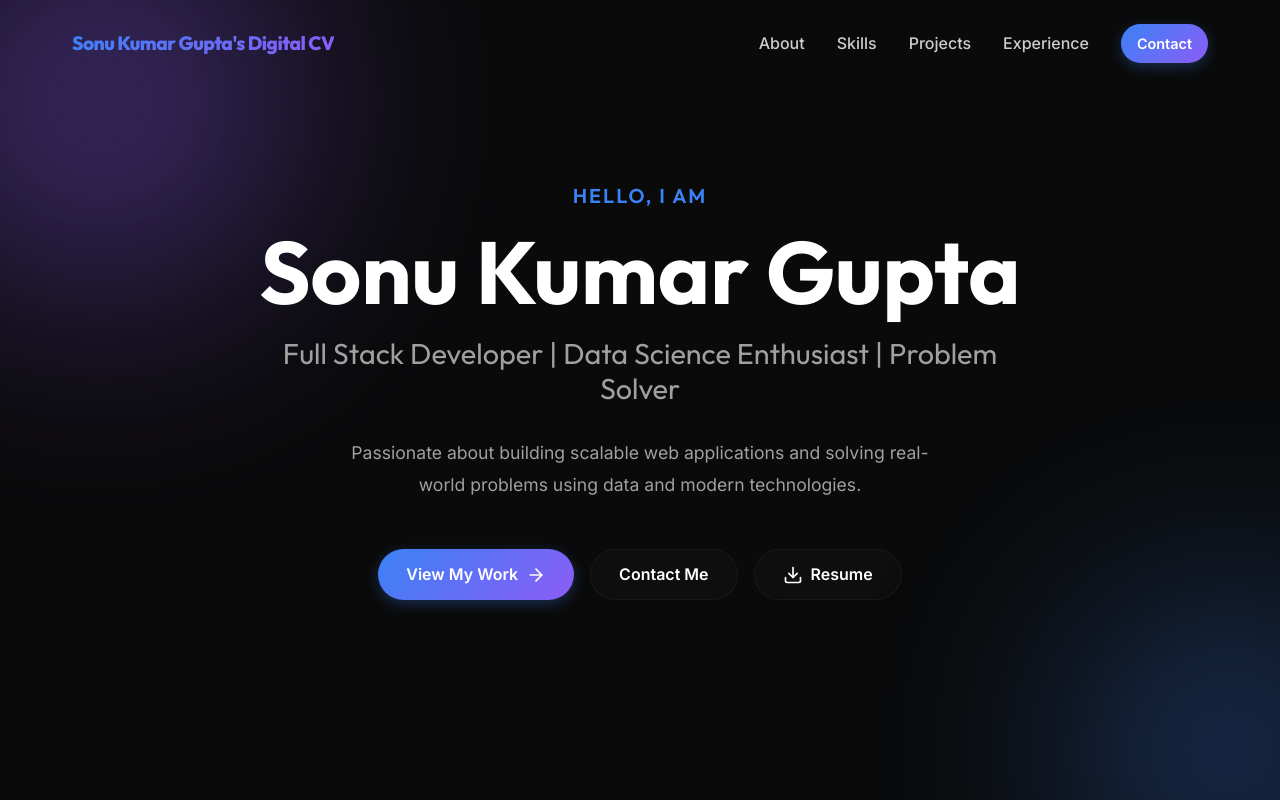
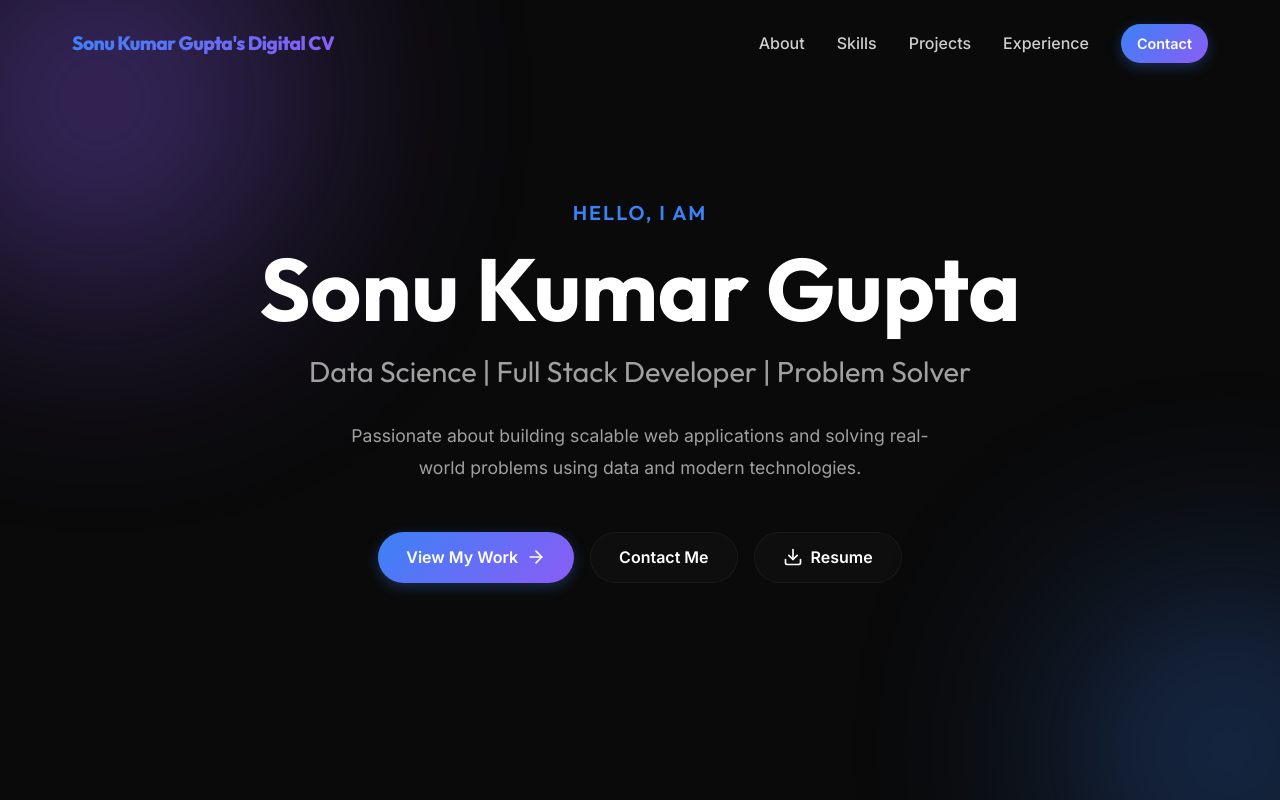
Before and after one commit to SonuKumarGupta718/sonu-digital-cv, a React (Vite) app: page / in a window 1280 px wide. Shown: the top 800 px of the page. Built offline with nearby package versions, Linux system fonts and the light colour scheme.

Commit message:
Update hero text block and fix typo

```diff
--- a/src/components/Hero.jsx
+++ b/src/components/Hero.jsx
@@ -15,7 +15,7 @@ export default function Hero() {
           </h1>
 
           <h3 style={{ fontSize: 'clamp(1.2rem, 3vw, 1.8rem)', color: 'var(--text-secondary)', fontWeight: 400, marginBottom: '2rem' }}>
-            Full Stack Developer | Data Science Enthusiast | Problem Solver
+            Data Science | Full Stack Developer | Problem Solver
           </h3>
 
           <p style={{ fontSize: '1.1rem', color: 'var(--text-secondary)', maxWidth: '600px', margin: '0 auto 3rem auto', lineHeight: 1.8 }}>
@@ -31,7 +31,7 @@ export default function Hero() {
             </a>
             {/* Resume link will go here if provided, keeping it as secondary button */}
             <a href="/General cvvvvvv.pdf" download="General cvvvvvv.pdf" target="_blank" className="btn btn-secondary" style={{ display: 'flex', alignItems: 'center', gap: '0.5rem' }}>
-               <Download size={20} /> Resume
+              <Download size={20} /> Resume
             </a>
           </div>
         </div>
```
